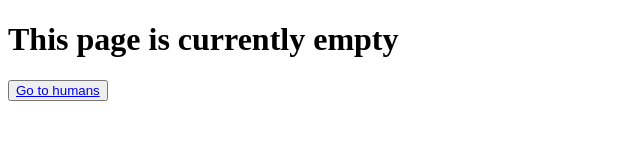
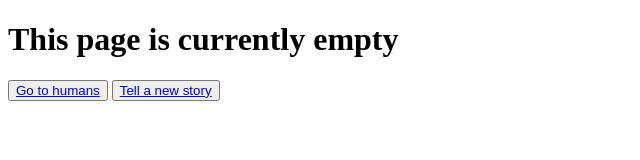
Before and after one commit to nicolasgasco/dibyourcar, a website: page public/index.html in a window 1280 px wide. Shown: the whole page, without its empty margins (0-640 px from the left). Drawn offline with Linux system fonts and the light colour scheme.

Commit message:
Added button to Tell a story page

```diff
--- a/public/index.html
+++ b/public/index.html
@@ -9,6 +9,8 @@
 <body>
     <h1>This page is currently empty</h1>
     <button><a href="search.html">Go to humans</a></button>
+    <button><a href="add.html">Tell a new story</a></button>
+
 
 
     <script src="index.js"></script>
```
